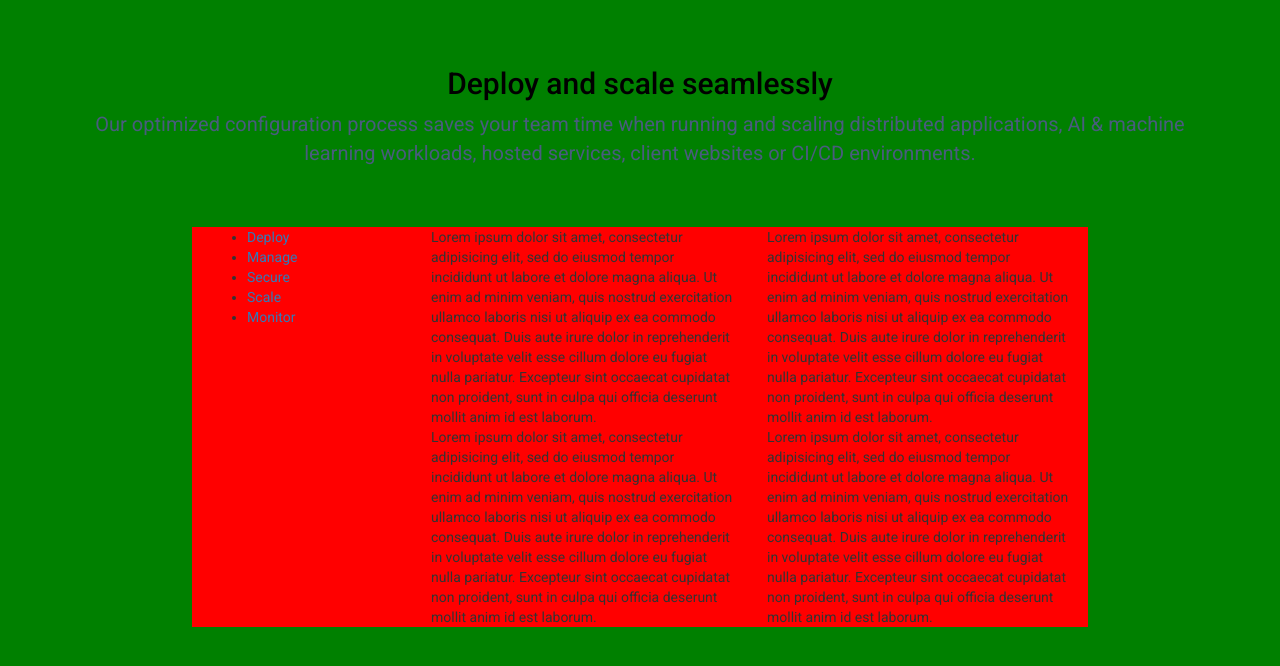
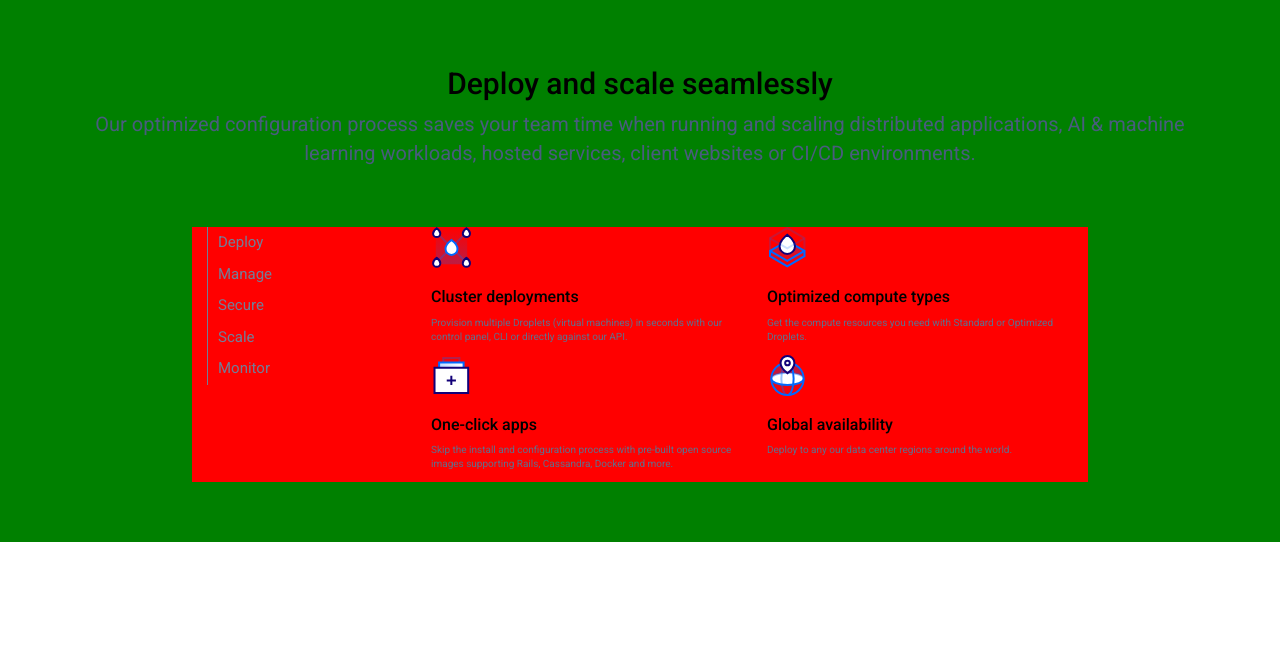
Before and after one commit to grecomatteo86/html-css-digitalocean, a plain HTML site: page index.html in a window 1280 px wide. Shown: the part 776-1442 px from the top of the page. After the commit the page ends 1318 px from the top, so only its background shows below. Drawn offline with nearby package versions, Linux system fonts and the light colour scheme.

Commit message:
second_section second commit

```diff
--- a/css/style.css
+++ b/css/style.css
@@ -3,17 +3,25 @@ body{
 }
 
 /* general_typo */
-.general_paragraph{
+.first_paragraph{
   color: rgb(73, 92, 126);
   font-size: 20px;
   padding: 10px 0 50px 0;
   text-align: center;
 }
-.secondary_title{
+.second_title{
   color: #000;
   text-align: center;
   font-size: 30px;
   padding: 50px 0 20px 0;
+}
+.third_title{
+  color: #000;
+  font-size: 16px;
+}
+.second_paragraph{
+  font-size: 10px;
+  color: rgb(96, 111, 140);
 }
 /* /general_typo */
 
@@ -111,7 +119,7 @@ body{
   font-size: 50px;
   padding: 50px 100px 0 0;
 }
-.hero_section .general_paragraph{
+.hero_section .first_paragraph{
   color: rgb(187, 206, 253);
   text-align: left;
 }
@@ -127,7 +135,7 @@ body{
   border-radius: 5px;
   max-height: 100%;
 }
-.hero_right_container .secondary_title{
+.hero_right_container .second_title{
   font-size: 25px;
   padding: 35px 0 2px 0;
 }
@@ -163,7 +171,7 @@ body{
   color: rgb(73, 92, 126);
   box-shadow: 1px 1px #888888;
   background-image: url('../img/google-icon.png');
-  background-size: 5% 55%;
+  background-size: 7% 55%;
   background-repeat: no-repeat;
   background-position: center left;
 }
@@ -222,19 +230,31 @@ body{
 /* second_section */
 .second_section{
   background-color: green;
-  padding-bottom: 50px;
+  padding-bottom: 60px;
 }
-
-.second_section .secondary_title{
+.second_section .second_title{
   padding-bottom: 0;
 }
-.second_section .general_paragraph{
+.second_section .first_paragraph{
   padding-top: 0;
 }
 .second_section .container_custom{
   background-color: red;
   width: 70%;
   margin: auto;
+}
+.container_custom ul{
+  padding-left: 0;
+}
+.second_section li{
+  list-style: none;
+}
+.second_section .links_list{
+  color: rgb(114, 126, 152);
+  border-left: 1px solid rgb(114, 126, 152);
+  display: inline-block;
+  padding: 5px 0 5px 10px;
+  font-size: 15px;
 }
 /* /second_section */
 
@@ -259,6 +279,9 @@ body{
   }
   .hero_right_container .secondary_title{
     margin-top: 0;
+  }
+  .side_b{
+    background-size: 4% 55%;
   }
   /* /hero_section */
 
--- a/index.html
+++ b/index.html
@@ -129,7 +129,7 @@
           <!-- hero_left -->
           <div class="col-xs-12 col-md-8">
             <h1 class="main_title">The simplest cloud platform for developers & teams</h1>
-            <p class="general_paragraph">Deploy, manage and scale applications faster and more efficiently on DigitalOcean. We make managing infrastructure easy for teams and business, whether you're running one virtual machine or ten thousand.</p>
+            <p class="first_paragraph">Deploy, manage and scale applications faster and more efficiently on DigitalOcean. We make managing infrastructure easy for teams and business, whether you're running one virtual machine or ten thousand.</p>
           </div>
           <!-- /hero_left -->
 
@@ -140,7 +140,7 @@
 
             <div class="hero_right_container">
 
-              <h2 class="secondary_title">Deploy your app in seconds.</h2>
+              <h2 class="second_title">Deploy your app in seconds.</h2>
               <h4>Get started now.</h4>
 
               <div class="hero_right_small_container">
@@ -272,8 +272,8 @@
         <div class="row">
 
           <div class="col-xs-12">
-            <h2 class="secondary_title">Deploy and scale seamlessly</h2>
-            <p class="general_paragraph">Our optimized configuration process saves your team time when running and scaling distributed applications, AI & machine learning workloads, hosted services, client websites or CI/CD environments.</p>
+            <h2 class="second_title">Deploy and scale seamlessly</h2>
+            <p class="first_paragraph">Our optimized configuration process saves your team time when running and scaling distributed applications, AI & machine learning workloads, hosted services, client websites or CI/CD environments.</p>
           </div>
 
         </div>
@@ -310,32 +310,113 @@
 
 
 
-
             <!-- custom_container_columns -->
             <div class="col-xs-12 col-md-9">
 
+
               <div class="row">
 
+
+                <!-- box_1 -->
                 <div class="col-xs-12 col-md-6">
-                  Lorem ipsum dolor sit amet, consectetur adipisicing elit, sed do eiusmod tempor incididunt ut labore et dolore magna aliqua. Ut enim ad minim veniam, quis nostrud exercitation ullamco laboris nisi ut aliquip ex ea commodo consequat. Duis aute irure dolor in reprehenderit in voluptate velit esse cillum dolore eu fugiat nulla pariatur. Excepteur sint occaecat cupidatat non proident, sunt in culpa qui officia deserunt mollit anim id est laborum.
+
+
+                  <div class="row">
+
+                    <div class="col-xs-12">
+                      <img src="img/cluster-deploy.svg" alt="">
+                    </div>
+
+                    <div class="col-xs-12">
+                      <h3 class="third_title">Cluster deployments</h3>
+                    </div>
+
+                    <div class="col-xs-12">
+                      <p class="second_paragraph">Provision multiple Droplets (virtual machines) in seconds with our control panel, CLI or directly against our API.</p>
+                    </div>
+
+                  </div>
+
+
                 </div>
+                <!-- /box_1 -->
 
+
+                <!-- box_2 -->
                 <div class="col-xs-12 col-md-6">
-                  Lorem ipsum dolor sit amet, consectetur adipisicing elit, sed do eiusmod tempor incididunt ut labore et dolore magna aliqua. Ut enim ad minim veniam, quis nostrud exercitation ullamco laboris nisi ut aliquip ex ea commodo consequat. Duis aute irure dolor in reprehenderit in voluptate velit esse cillum dolore eu fugiat nulla pariatur. Excepteur sint occaecat cupidatat non proident, sunt in culpa qui officia deserunt mollit anim id est laborum.
+
+
+                  <div class="row">
+
+                    <div class="col-xs-12">
+                      <img src="img/optimized-compute.svg" alt="">
+                    </div>
+
+                    <div class="col-xs-12">
+                      <h3 class="third_title">Optimized compute types</h3>
+                    </div>
+
+                    <div class="col-xs-12">
+                      <p class="second_paragraph">Get the compute resources you need with Standard or Optimized Droplets.</p>
+                    </div>
+
+                  </div>
+
+
                 </div>
+                <!-- /box_2 -->
 
+
+                <!-- box_3 -->
                 <div class="col-xs-12 col-md-6">
-                  Lorem ipsum dolor sit amet, consectetur adipisicing elit, sed do eiusmod tempor incididunt ut labore et dolore magna aliqua. Ut enim ad minim veniam, quis nostrud exercitation ullamco laboris nisi ut aliquip ex ea commodo consequat. Duis aute irure dolor in reprehenderit in voluptate velit esse cillum dolore eu fugiat nulla pariatur. Excepteur sint occaecat cupidatat non proident, sunt in culpa qui officia deserunt mollit anim id est laborum.
+
+                  <div class="row">
+
+                    <div class="col-xs-12">
+                      <img src="img/one-click.svg" alt="">
+                    </div>
+
+                    <div class="col-xs-12">
+                      <h3 class="third_title">One-click apps</h3>
+                    </div>
+
+                    <div class="col-xs-12">
+                      <p class="second_paragraph">Skip the install and configuration process with pre-built open source images supporting Rails, Cassandra, Docker and more.</p>
+                    </div>
+
+                  </div>
+
                 </div>
+                <!-- /box_3 -->
 
+
+                <!-- box_4 -->
                 <div class="col-xs-12 col-md-6">
-                  Lorem ipsum dolor sit amet, consectetur adipisicing elit, sed do eiusmod tempor incididunt ut labore et dolore magna aliqua. Ut enim ad minim veniam, quis nostrud exercitation ullamco laboris nisi ut aliquip ex ea commodo consequat. Duis aute irure dolor in reprehenderit in voluptate velit esse cillum dolore eu fugiat nulla pariatur. Excepteur sint occaecat cupidatat non proident, sunt in culpa qui officia deserunt mollit anim id est laborum.
+
+                  <div class="row">
+
+                    <div class="col-xs-12">
+                      <img src="img/global.svg" alt="">
+                    </div>
+
+                    <div class="col-xs-12">
+                      <h3 class="third_title">Global availability</h3>
+                    </div>
+
+                    <div class="col-xs-12">
+                      <p class="second_paragraph">Deploy to any our data center regions around the world.</p>
+                    </div>
+
+                  </div>
+
                 </div>
+                <!-- /box_4 -->
 
               </div>
 
             </div>
             <!-- /custom_container_columns -->
+
 
           </div>
 
```
